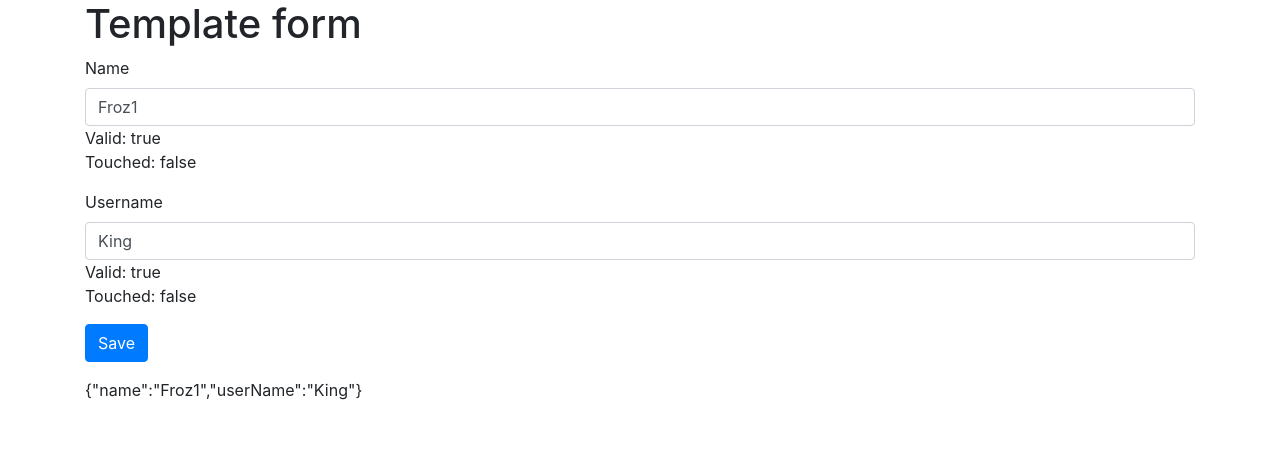
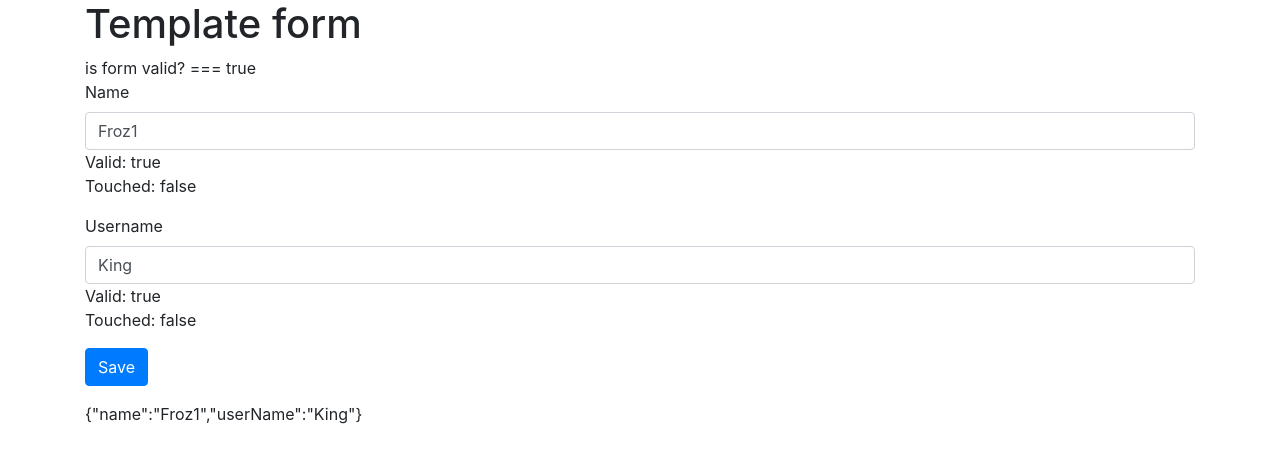
Before and after one commit to 180Tobogun/angular-forms, an Angular app: page / in a window 1280 px wide. Shown: the top 462 px of the page. Built offline with nearby package versions, Linux system fonts and the light colour scheme.

Commit message:
template form valid complete

```diff
--- a/src/app/template/template.component.html
+++ b/src/app/template/template.component.html
@@ -6,7 +6,9 @@
     <p>We appreciate it!</p>
   </div>
 
-  <form (ngSubmit)="processForm()" *ngIf="!submitted">
+  <form (ngSubmit)="processForm()" *ngIf="!submitted" #form="ngForm">
+  is form valid?  ===   {{form.valid}}
+
     <div class="form-group"
          [ngClass]="
          {
@@ -63,7 +65,7 @@
     </div>
 
     <div class="form-group">
-      <button type="submit" class="btn btn-primary">Save</button>
+      <button type="submit" class="btn btn-primary" [disabled]="form.invalid">Save</button>
     </div>
 
     {{diagnostic}}
```
